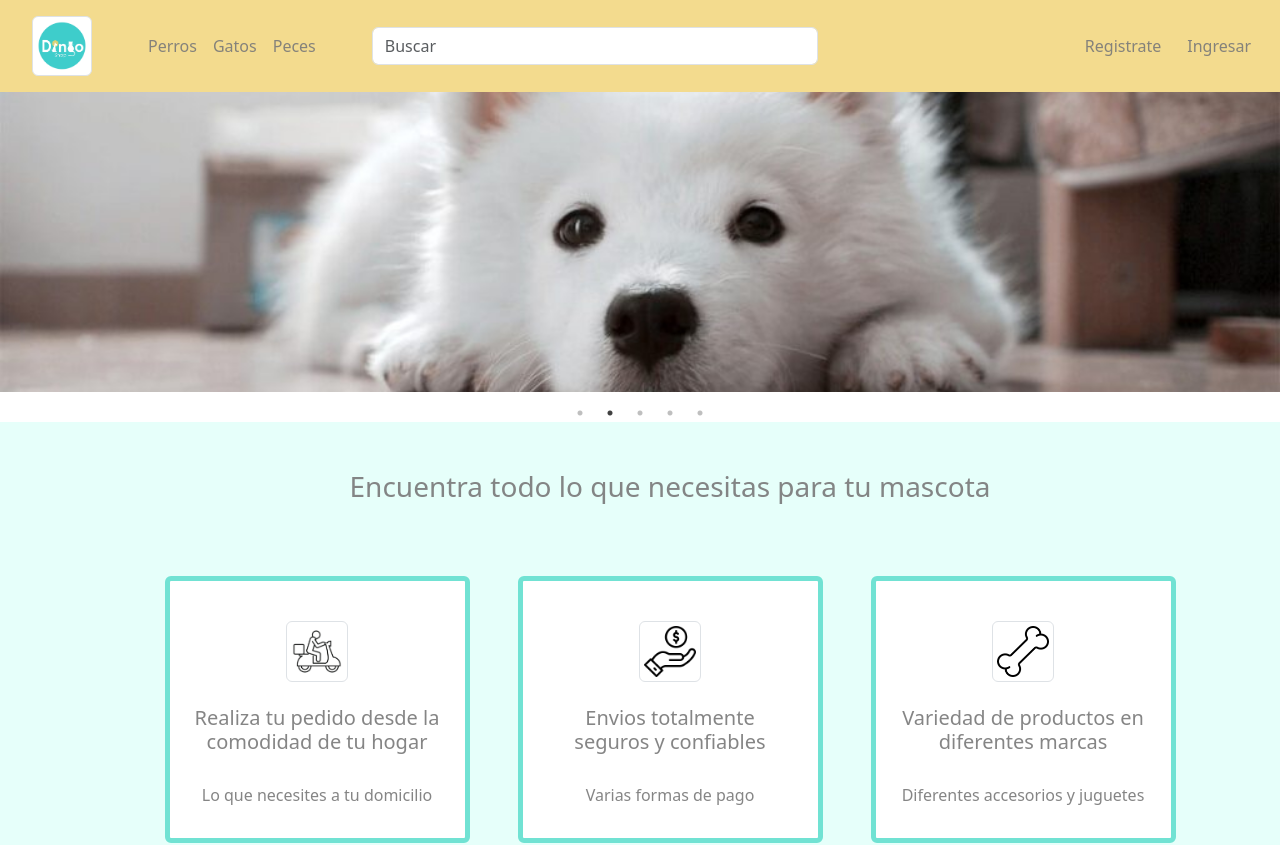
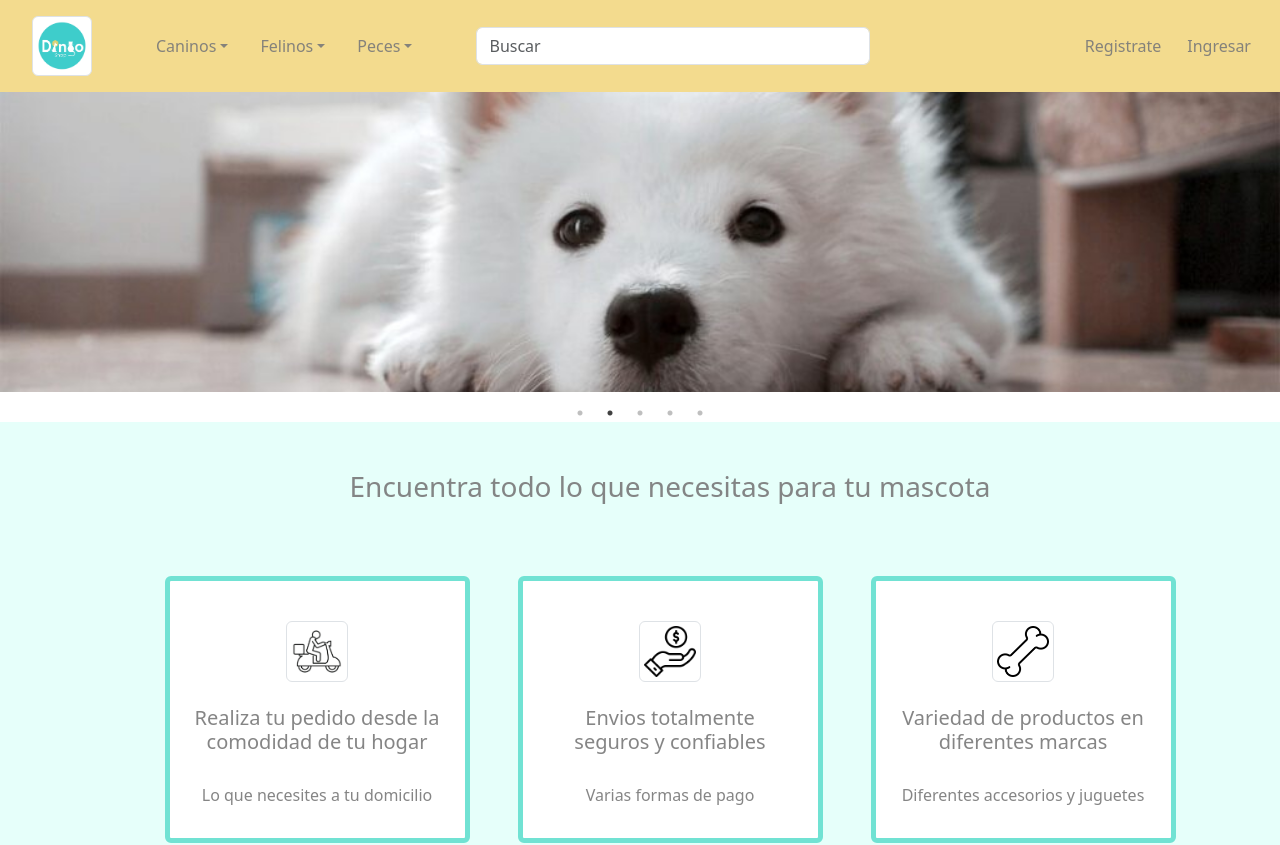
Before and after one commit to Camilo448/project-PeaxU, a React (Vite) app: page /welcome in a window 1280 px wide. Shown: the top 845 px of the page. Built offline with nearby package versions, Linux system fonts and the light colour scheme.

Commit message:
feat:hot fix

```diff
--- a/graphic- interface/components/NavLogIn.jsx
+++ b/graphic- interface/components/NavLogIn.jsx
@@ -25,21 +25,53 @@ export const NavLogIn = () => {
             className= {({isActive}) => `navButton nav-item nav-link ${ isActive ? 'active': '' }`}
             to= 'dogs'
           >
-            Perros
+            <ul class="navbar-nav ml-auto">
+              <li class="nav-item dropdown">
+                <a class="navButton nav-link dropdown-toggle" href="#" id="navbarDropdown" role="button" data-toggle="dropdown" aria-haspopup="true" aria-expanded="false">
+                  Caninos
+                </a>
+                <div class="dropdown-menu" aria-labelledby="navbarDropdown">
+                  <a class="dropdown-item" href="#">Alimentos</a>
+                  <a class="dropdown-item" href="#">Snacks</a>
+                  <a class="dropdown-item" href="#">Accesorios</a>
+                </div>
+              </li>
+            </ul>
           </NavLink>
 
           <NavLink
             className={({isActive}) => `navButton nav-item nav-link ${ isActive ? 'active': '' }`}
             to= 'cats'
           >
-            Gatos
+           <ul class="navbar-nav ml-auto">
+              <li class="nav-item dropdown">
+                <a class=" navButton nav-link dropdown-toggle" href="#" id="navbarDropdown" role="button" data-toggle="dropdown" aria-haspopup="true" aria-expanded="false">
+                  Felinos
+                </a>
+                <div class="dropdown-menu" aria-labelledby="navbarDropdown">
+                  <a class="dropdown-item" href="#">Alimentos</a>
+                  <a class="dropdown-item" href="#">Arenas</a>
+                  <a class="dropdown-item" href="#">Accesorios</a>
+                </div>
+              </li>
+            </ul>
           </NavLink>
 
           <NavLink
             className={({isActive}) => `navButton nav-item nav-link ${ isActive ? 'active': '' }`}
             to= 'fishes'
           >
-            Peces
+            <ul class="navbar-nav ml-auto">
+              <li class="nav-item dropdown">
+                <a class="navButton nav-link dropdown-toggle" href="#" id="navbarDropdown" role="button" data-toggle="dropdown" aria-haspopup="true" aria-expanded="false">
+                  Peces
+                </a>
+                <div class="dropdown-menu" aria-labelledby="navbarDropdown">
+                  <a class="dropdown-item" href="#">Alimentos</a>
+                  <a class="dropdown-item" href="#">Accesorios peceras</a>
+                </div>
+              </li>
+            </ul>
           </NavLink>
 
         </div>
--- a/index.html
+++ b/index.html
@@ -9,5 +9,7 @@
   <body>
     <div id="root"></div>
     <script type="module" src="/src/main.jsx"></script>
-  </body>
+    <script src="https://code.jquery.com/jquery-3.2.1.slim.min.js"></script>
+    <script src="https://cdnjs.cloudflare.com/ajax/libs/popper.js/1.12.9/umd/popper.min.js"></script>
+    <script src="https://maxcdn.bootstrapcdn.com/bootstrap/4.0.0/js/bootstrap.min.js"></script>
 </html>
```
